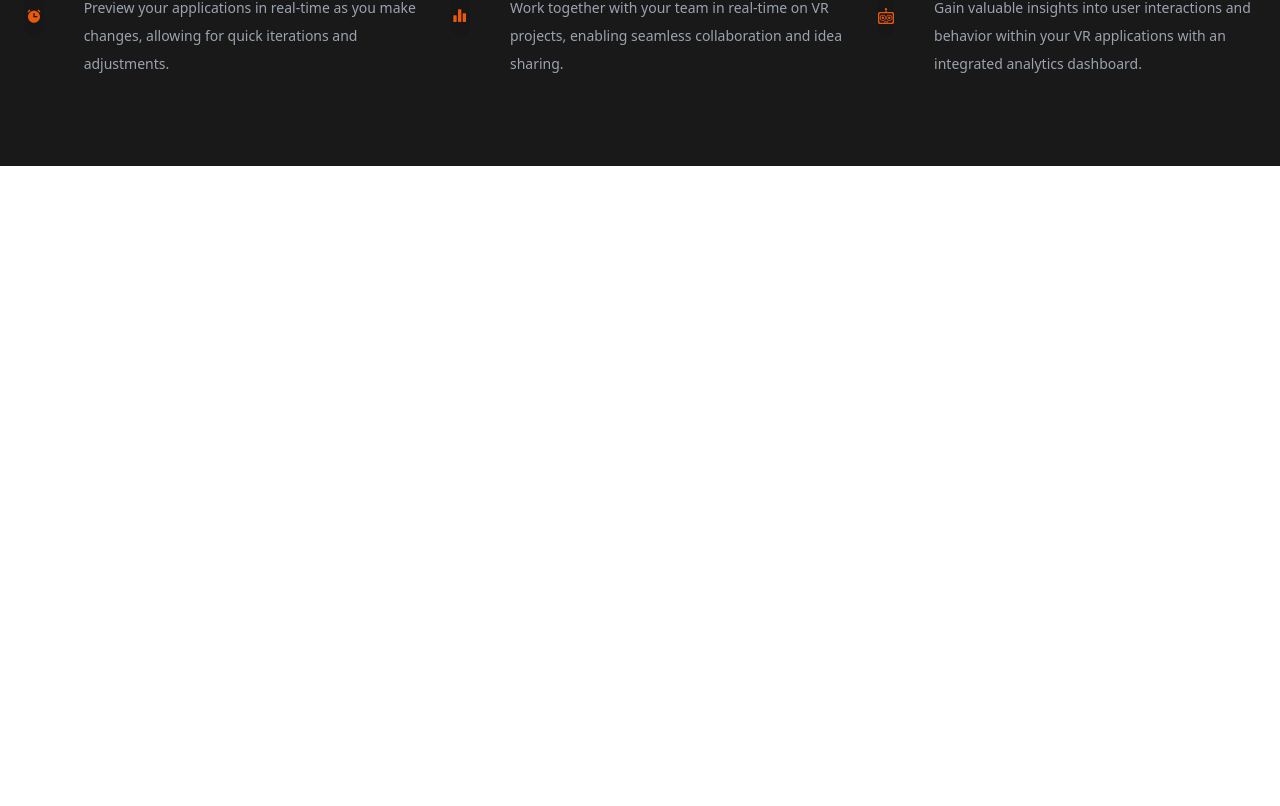
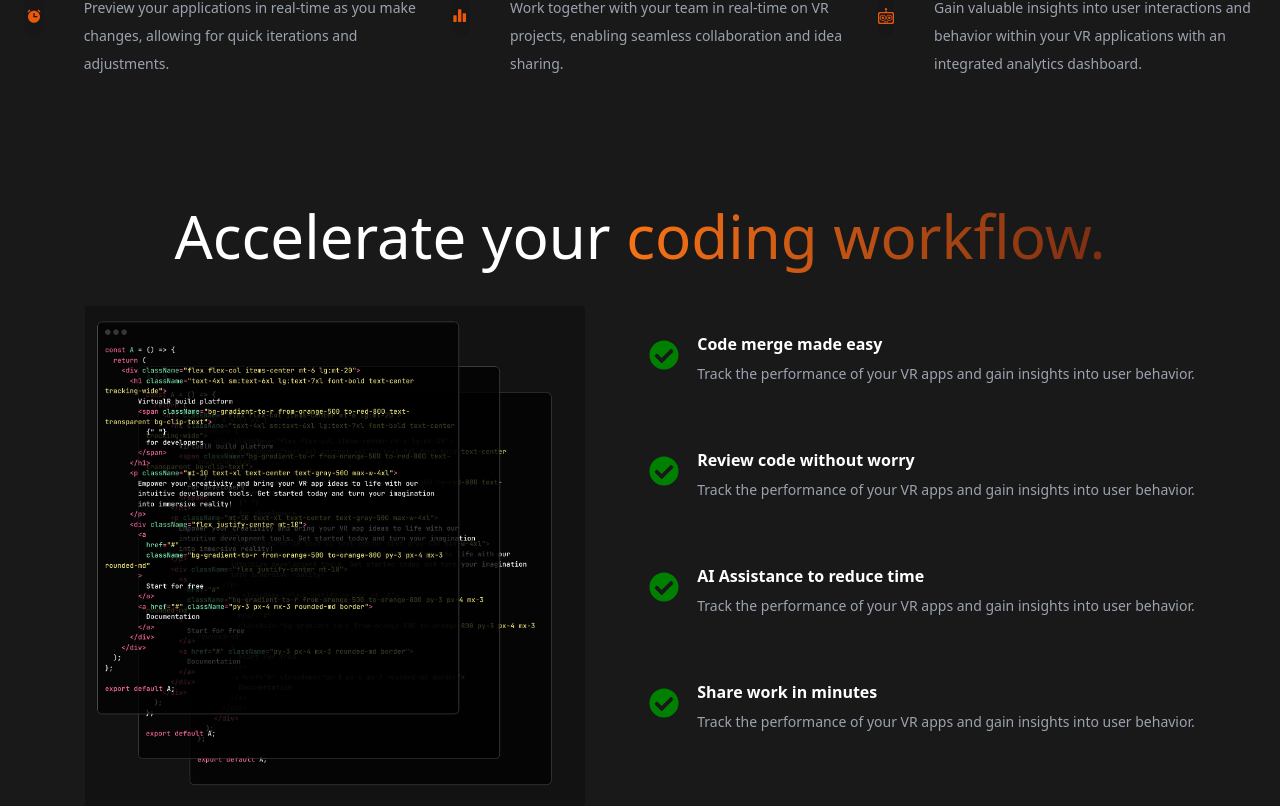
Before and after one commit to gorkemmadran/Virtual-app, a React (Create React App) app in the folder virtual-app/: page / in a window 1280 px wide. Shown: the part 1334-2140 px from the top of the page. Before the commit the page ends 1500 px from the top, so only its background shows below. Built offline with nearby package versions, Linux system fonts and the light colour scheme.

Commit message:
Accletare area created

```diff
--- /dev/null
+++ b/virtual-app/src/Acceletare.jsx
@@ -0,0 +1,56 @@
+import React from 'react'
+import Code from "./image/code.jpg"
+import { FaCheckCircle } from "react-icons/fa";
+
+export default function Acceletare() {
+  const acc = [
+    {
+      icon: <FaCheckCircle style={{color : "green", fontSize : "30px"}} />,
+      title: "Code merge made easy",
+      description: "Track the performance of your VR apps and gain insights into user behavior."
+    },
+    {
+      icon: <FaCheckCircle style={{color : "green", fontSize : "30px"}} />,
+      title: "Review code without worry",
+      description: "Track the performance of your VR apps and gain insights into user behavior."
+    },
+    {
+      icon: <FaCheckCircle style={{color : "green", fontSize : "30px"}} />,
+      title: "AI Assistance to reduce time",
+      description: "Track the performance of your VR apps and gain insights into user behavior."
+    },
+    {
+      icon: <FaCheckCircle style={{color : "green", fontSize : "30px"}} />,
+      title: "Share work in minutes",
+      description: "Track the performance of your VR apps and gain insights into user behavior."
+    },
+  ]
+
+  return (
+    <section id='acceletare' className='acceletare bg-primary'>
+      <div className='acc-title text-center pt-10'>
+        <h1 className='text-6xl text-white'>Accelerate your <span className='bg-clip-text text-transparent bg-gradient-to-r from-orange-500 to-orange-900'>coding workflow.</span></h1>
+      </div>
+      <div className="container flex items-center justify-center mt-10 gap-16 mx-auto">
+        <section>
+          <img className='h-[500px] w-full' alt='CodeImg' src={Code}></img>
+        </section>
+        <section className='flex flex-col gap-4'>
+          {
+            acc.map((acc, index) => (
+              <div key={index} className='flex h-[100px] items-start gap-2'> {/* Icon ve text arasında boşluk bırakıyoruz */}
+                <div className='icon w-10 mt-2'>
+                  {acc.icon}
+                </div>
+                <div>
+                  <h4 className='font-semibold text-white'>{acc.title}</h4>
+                  <p className='text-gray-400 text-sm pt-2'>{acc.description}</p>
+                </div>
+              </div>
+            ))
+          }
+        </section>
+      </div>
+    </section>
+  )
+}
--- a/virtual-app/src/App.jsx
+++ b/virtual-app/src/App.jsx
@@ -2,6 +2,7 @@ import './App.css';
 import Navbar from './Navbar';
 import Hero from './Hero';
 import Feature from './Feature';
+import Acceletare from './Acceletare';
 
 
 function App() {
@@ -10,6 +11,7 @@ function App() {
 <Navbar/>
 <Hero/>
 <Feature/>
+<Acceletare/>
   </>
 
 
```
